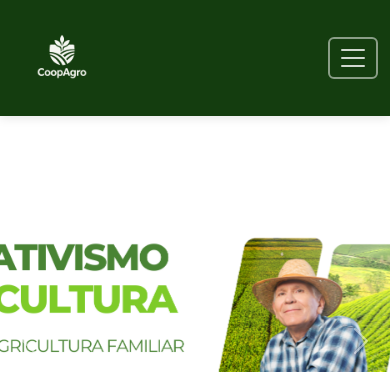
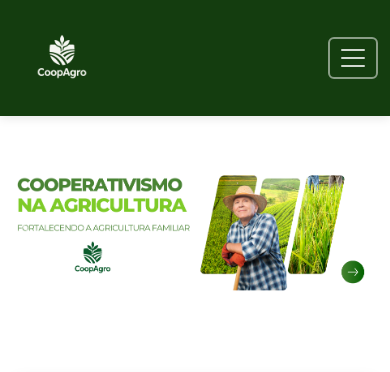
Before and after one commit to KamillaKempim/CoopAgro, a PHP site: page /cooperativismo.php in a window 390 px wide. Shown: the top 372 px of the page. Run offline with PHP 8.4, Linux system fonts and the light colour scheme; some libraries are stand-ins or nearby versions.

Commit message:
Arrumei a responsividade

```diff
--- a/contato.php
+++ b/contato.php
@@ -93,4 +93,4 @@ function enviarWhats(event) {
     new window.VLibras.Widget('https://vlibras.gov.br/app');
   </script>
 
-<\<body>
+</body>
--- a/css/cooperativismo.css
+++ b/css/cooperativismo.css
@@ -134,8 +134,100 @@ nav a {
 }
 .navbar-nav {
   gap: 10px;
-  list-style: none; /* remove as bolinhas */
-  padding-left: 0;  /* remove o recuo padrão do UL */
+  list-style: none;
+  padding-left: 0;
   margin: 0;
-  display: flex;    /* deixa os itens lado a lado */
+  display: flex;
 }
+header {
+  position: fixed;
+  top: 0;
+  left: 0;
+  width: 100%;
+  z-index: 1100;
+  height: 72px;
+  box-shadow: none;
+}
+body {
+  padding-top: 72px;
+}
+.hero-section {
+  margin: 0;
+  margin-bottom: 40px;
+  padding-top: 0;
+  overflow: visible !important;
+}
+
+.hero-img,
+.hero-section img {
+  width: 100% !important;
+  height: auto !important;
+  max-height: none !important;
+  object-fit: cover;
+  object-position: center top;
+  display: block;
+}
+
+.hero-section {
+  background-position: center top !important;
+  background-size: cover !important;
+}
+@media (max-width: 768px) {
+  header {
+    height: 90px;
+  }
+  body {
+    padding-top: 90px;
+  }
+  .hero, .hero-section {
+    height: auto !important;
+  }
+  .hero-img,
+  .hero-section img {
+    object-fit: contain !important;
+    height: auto !important;
+    width: 100% !important;
+  }
+  .hero-section .container,
+  .hero-section .texto {
+    padding-top: 12px;
+    padding-bottom: 12px;
+  }
+  .carousel-item img {
+    width: 100% !important;
+    height: auto !important;
+    object-fit: cover;
+  }
+}
+header, .hero-section, .container, .msn {
+  overflow: visible !important;
+}
+header {
+  position: static !important;
+}
+
+body {
+  padding-top: 0 !important;
+}
+
+.hero-section {
+  padding-top: 40px !important;
+}
+/* REMOVE QUALQUER ESPAÇO ENTRE O MENU E O CARROSSEL */
+.hero-section,
+.carousel,
+.carousel-inner,
+.carousel-item {
+  margin-top: 0 !important;
+  padding-top: 0 !important;
+}
+
+header {
+  margin-bottom: 0 !important;
+  padding-bottom: 0 !important;
+}
+
+.hero-section {
+  margin-top: 0 !important;
+  padding-top: 0 !important;
+}
--- a/recuperar_senha.php
+++ b/recuperar_senha.php
@@ -480,6 +480,12 @@ if ($step === 'reset' && empty($_POST) && isset($_GET['token'])) {
     </style>
 </head>
 <body>
+
+<!-- VLibras -->
+  <div vw class="enabled">
+    <div vw-access-button class="active"></div>
+    <div vw-plugin-wrapper></div>
+  </div>
 
 <?php
 // Incluir menu se existir
```
Also changed, not shown: css/index.css (+21 -0 lines), resend-verification.php (+7 -0 lines), verify-email.php (+7 -0 lines).
